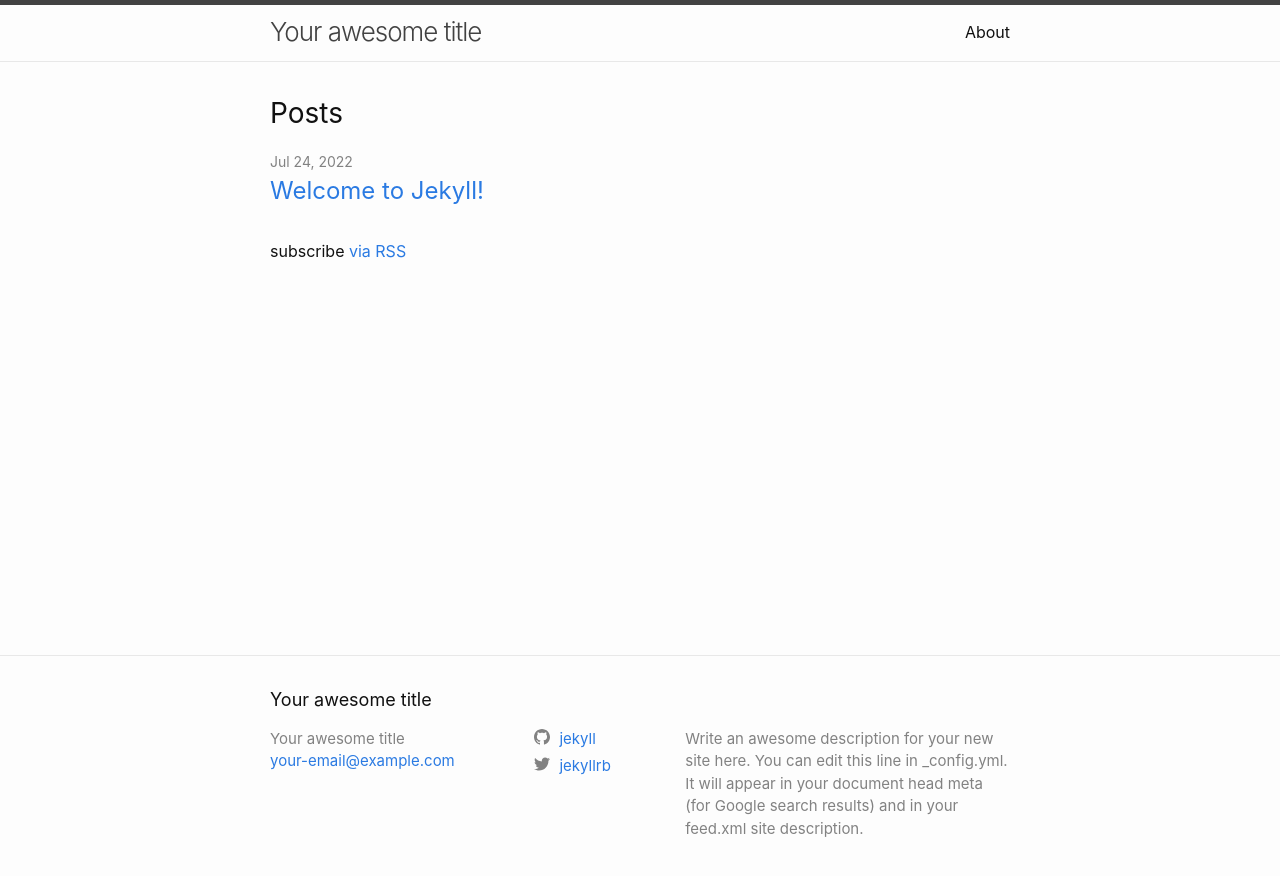
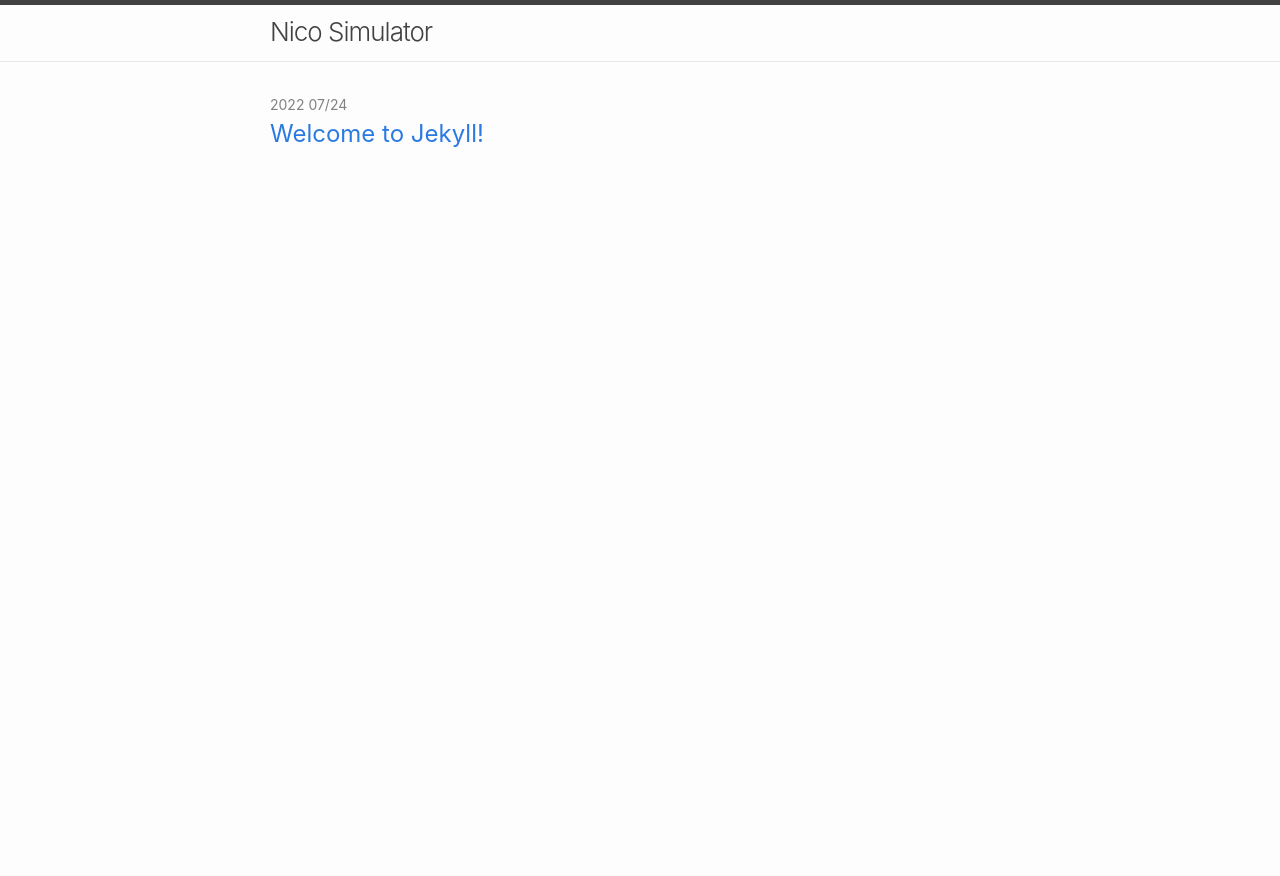
Before and after one commit to polybean/polybean.github.io, a Jekyll site: the page built from index.markdown, in a window 1280 px wide. Shown: the top 876 px of the page. Built offline with Jekyll 4.4.1, drawn with Linux system fonts in a browser that asks for light colours.

Commit message:
Minimize the page content

```diff
--- a/_config.yml
+++ b/_config.yml
@@ -18,7 +18,7 @@
 # You can create any custom variable you would like, and they will be accessible
 # in the templates via {{ site.myvariable }}.
 
-title: Your awesome title
+title: Nico Simulator
 email: your-email@example.com
 description: >- # this means to ignore newlines until "baseurl:"
   Write an awesome description for your new site here. You can edit this
@@ -28,6 +28,8 @@ baseurl: "" # the subpath of your site, e.g. /blog
 url: "" # the base hostname & protocol for your site, e.g. http://example.com
 twitter_username: jekyllrb
 github_username: jekyll
+
+lang: cn
 
 # Build settings
 # theme: minima
--- a/_includes/header.html
+++ b/_includes/header.html
@@ -2,7 +2,11 @@
 
   <div class="wrapper">
     {%- assign default_paths = site.pages | map: "path" -%}
-    {%- assign page_paths = site.header_pages | default: default_paths -%}
+    <!-- {%- assign page_paths = site.header_pages | default: default_paths -%} -->
+
+    <!-- I don't want show the hamburg menu -->
+    {%- assign page_paths = nil -%}
+
     <a class="site-title" rel="author" href="{{ "/" | relative_url }}">{{ site.title | escape }}</a>
 
     {%- if page_paths -%}
--- a/_layouts/default.html
+++ b/_layouts/default.html
@@ -13,7 +13,7 @@
       </div>
     </main>
 
-    {%- include footer.html -%}
+    <!-- {%- include footer.html -%} -->
 
   </body>
 
--- a/_layouts/home.html
+++ b/_layouts/home.html
@@ -5,30 +5,23 @@ layout: default
 <div class="home">
   {%- if page.title -%}
   <h1 class="page-heading">{{ page.title }}</h1>
-  {%- endif -%}
-
-  {{ content }}
-
-  {%- if site.posts.size > 0 -%}
-    <h2 class="post-list-heading">{{ page.list_title | default: "Posts" }}</h2>
+  {%- endif -%} {{ content }} {%- if site.posts.size > 0 -%}
+  <!-- <h2 class="post-list-heading">{{ page.list_title | default: "Posts" }}</h2> -->
   <ul class="post-list">
     {%- for post in site.posts -%}
     <li>
-        {%- assign date_format = site.minima.date_format | default: "%b %-d, %Y" -%}
+      {%- assign date_format = "%Y %m/%-d" -%}
       <span class="post-meta">{{ post.date | date: date_format }}</span>
       <h3>
         <a class="post-link" href="{{ post.url | relative_url }}">
           {{ post.title | escape }}
         </a>
       </h3>
-        {%- if site.show_excerpts -%}
-          {{ post.excerpt }}
-        {%- endif -%}
+      {%- if site.show_excerpts -%} {{ post.excerpt }} {%- endif -%}
     </li>
     {%- endfor -%}
   </ul>
 
-    <p class="rss-subscribe">subscribe <a href="{{ "/feed.xml" | relative_url }}">via RSS</a></p>
+  <!-- <p class="rss-subscribe">subscribe <a href="{{ "/feed.xml" | relative_url }}">via RSS</a></p> -->
   {%- endif -%}
-
 </div>
--- a/about.markdown
+++ b/about.markdown
@@ -14,5 +14,4 @@ You can find the source code for Jekyll at GitHub:
 [jekyll][jekyll-organization] /
 [jekyll](https://github.com/jekyll/jekyll)
 
-
 [jekyll-organization]: https://github.com/jekyll
```
Lines whose indentation alone changed are shown as unchanged.
